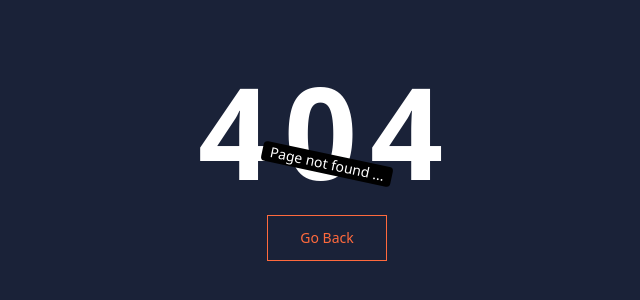
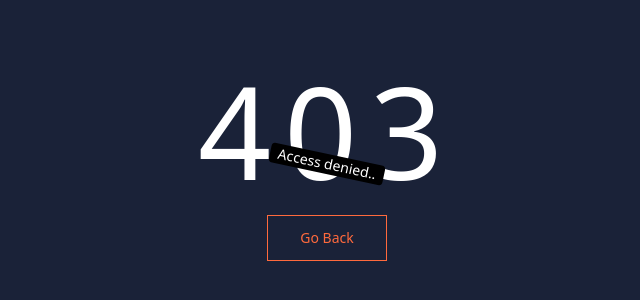
Before and after one commit to imanisul/Learning-Management-System-frontend, a React (Vite) app: page /denied in a window 1280 px wide. Before the commit this address had no page. Shown: the part 236-536 px from the top of the page, without its empty margins (313-953 px from the left). Built offline with nearby package versions, Linux system fonts and the light colour scheme.

Commit message:
added access denied page

```diff
--- a/src/App.jsx
+++ b/src/App.jsx
@@ -6,6 +6,7 @@
 import AboutUsPage from './Pages/AboutUsPage.jsx'
 import ContactUs from './Pages/ContactUs.jsx'
 import CourseList from './Pages/Course/CourseList.jsx'
+import Denied from './Pages/Denied.jsx'
 import HomePage from './Pages/HomePage.jsx'
 import Login from './Pages/Login.jsx'
 import NotFound from './Pages/NotFound.jsx'
@@ -22,6 +23,7 @@
         <Route path="/about" element={<AboutUsPage />}/>
         <Route path='/courses' element= {<CourseList/>}/>
         <Route path='/contact' element={<ContactUs/>}/>
+        <Route path='/denied' element= {<Denied/>}/>
 
         <Route path='/signup' element={<SignUp/>}/>
         <Route path='/login' element={<Login/>}/>
--- /dev/null
+++ b/src/Pages/Denied.jsx
@@ -0,0 +1,30 @@
+import { useNavigate } from "react-router-dom";
+
+
+function Denied(){
+
+    const navigate = useNavigate();
+
+    return(
+        <main className="h-screen w-full flex flex-col justify-center items-center bg-[#1A2238]">
+            <h1 className="text-9xl font-extabold text-white tracking-widest">
+                403
+            </h1>
+            <div className="bg-black text-white px-2 text-sm rounded rotate-12 absolute ">
+                Access denied..
+            </div>
+
+            <button className="mt-5">
+                <a className="relative inline-block text-sm font-medium text-[#FF6A3D] group active:text-yellow-500 focus:outline-none focus:ring cursor-pointer">
+                    <span onClick={() => navigate(-1)} className="relative block px-8 py-3 bg-[#1A2238] border border-current">
+                     Go Back
+                    </span>
+                </a>
+            </button>
+
+        </main>
+    )
+
+}
+
+export default Denied;
```
